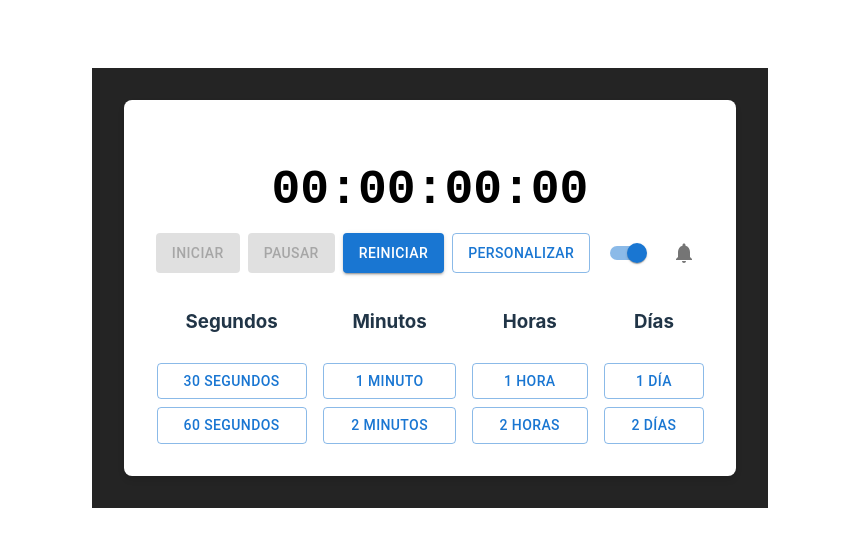
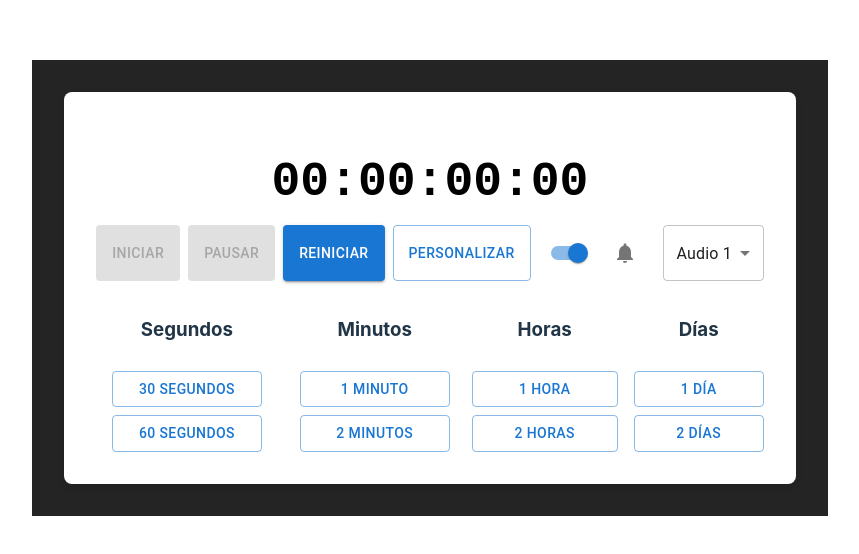
Before and after one commit to CesarGarces/setmytimer, a React (Vite) app: page / in a window 1280 px wide. Shown: the part 112-666 px from the top of the page, without its empty margins (210-1069 px from the left). Built offline with nearby package versions, Linux system fonts and the light colour scheme.

Commit message:
feat(cambiar audio)

```diff
--- a/src/components/Counter.tsx
+++ b/src/components/Counter.tsx
@@ -9,6 +9,9 @@ import {
   Box,
   Input,
   IconButton,
+  MenuItem,
+  Select,
+  SelectChangeEvent,
 } from "@mui/material";
 import NotificationsIcon from "@mui/icons-material/Notifications";
 import NotificationsOffIcon from "@mui/icons-material/NotificationsOff";
@@ -19,11 +22,12 @@ export default function Counter() {
   const [isRunning, setIsRunning] = useState(false);
   const [showModal, setShowModal] = useState(false);
   const [isMuted, setIsMuted] = useState(false);
+  const [selectedAudio, setSelectedAudio] = useState("/alarm-sound-1.mp3");
   const audioRef = useRef<HTMLAudioElement | null>(null);
 
   useEffect(() => {
-    audioRef.current = new Audio("/alarm-sound-1.mp3");
-  }, []);
+    audioRef.current = new Audio(selectedAudio);
+  }, [selectedAudio]);
 
   useEffect(() => {
     let interval: NodeJS.Timeout;
@@ -41,7 +45,7 @@ export default function Counter() {
     }
 
     return () => clearInterval(interval);
-  }, [isRunning, time, isMuted]);
+  }, [isRunning, time, isMuted, selectedAudio]);
 
   const formatTime = (seconds: number) => {
     const days = Math.floor(seconds / (3600 * 24));
@@ -94,6 +98,10 @@ export default function Counter() {
     });
   };
 
+  const handleAudioChange = (event: SelectChangeEvent<string>) => {
+    setSelectedAudio(event.target.value as string);
+  };
+
   return (
     <div className="container">
       <Box className="box">
@@ -114,6 +122,16 @@ export default function Counter() {
             <IconButton>
               {isMuted ? <NotificationsOffIcon /> : <NotificationsIcon />}
             </IconButton>
+            <Select
+              value={selectedAudio}
+              onChange={handleAudioChange}
+              displayEmpty
+              inputProps={{ 'aria-label': 'Select Audio' }}
+              style={{ marginLeft: 10 }}
+            >
+              <MenuItem value="/alarm-sound-1.mp3">Audio 1</MenuItem>
+              <MenuItem value="/alarm-sound-2.mp3">Audio 2</MenuItem>
+            </Select>
           </div>
         </div>
         <div className="grid">
```
